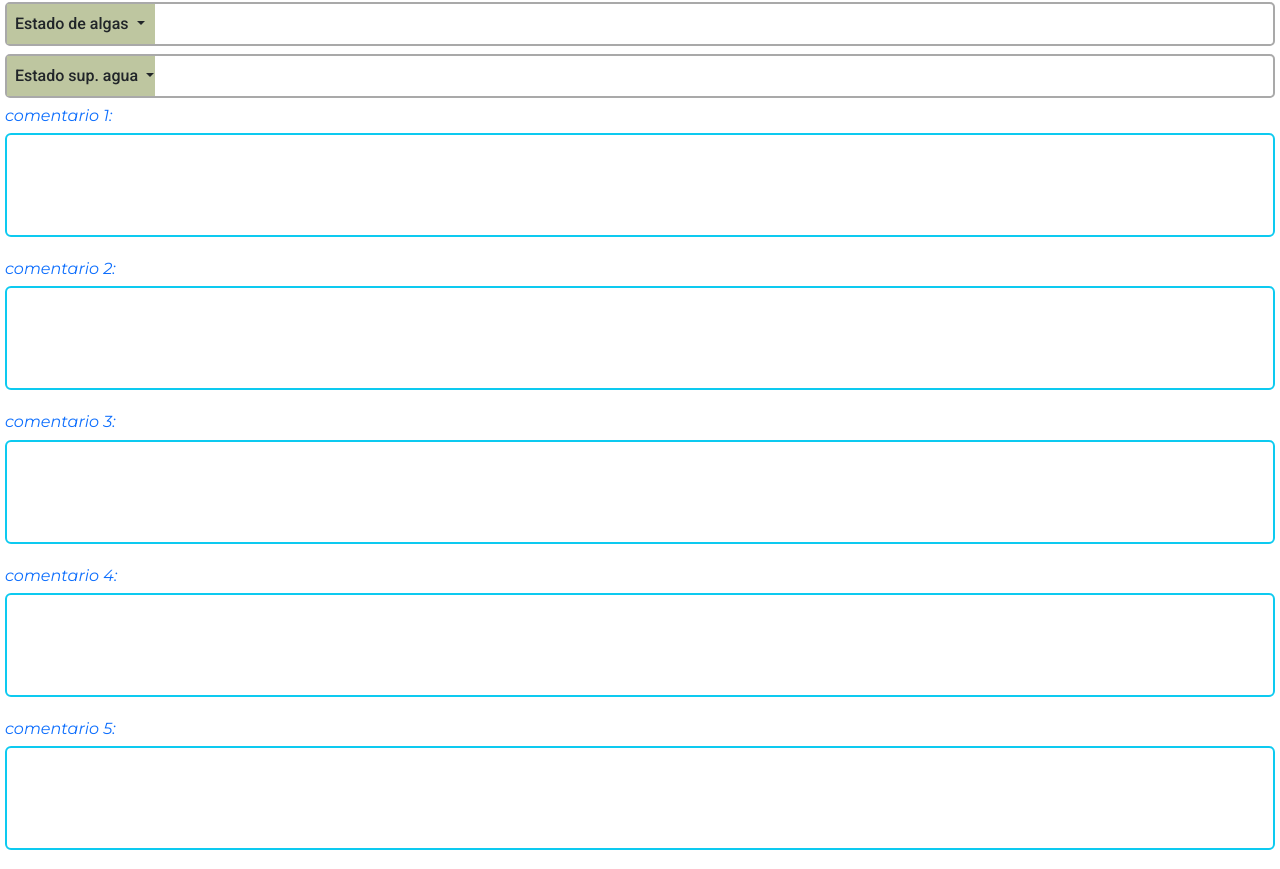
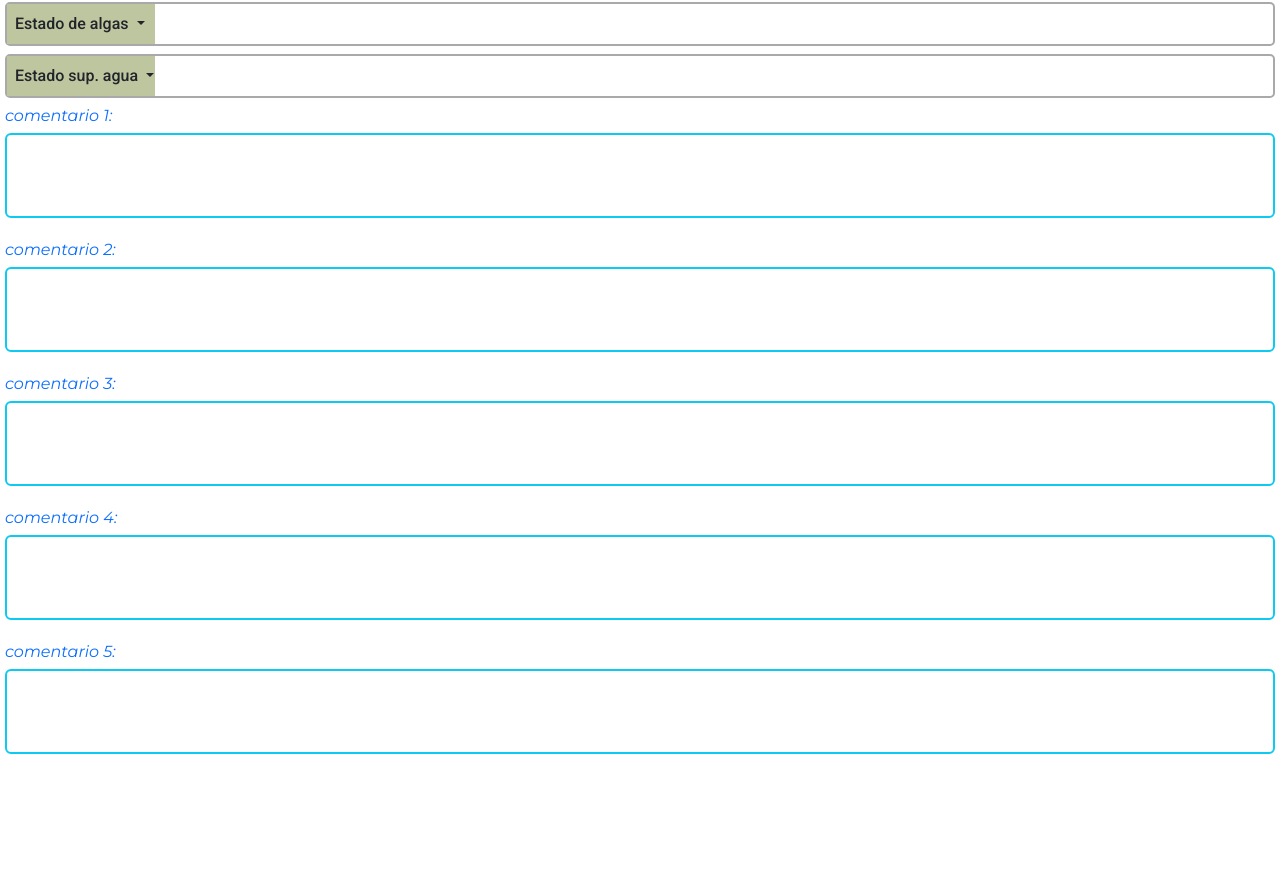
Before and after one commit to LorenPorti/FECHAS-ACUARIO-WEB, a plain HTML site: page index.html in a window 1280 px wide. Shown: the part 469-1338 px from the top of the page. After the commit the page ends 1242 px from the top, so only its background shows below. Drawn offline with nearby package versions, Linux system fonts and the light colour scheme; a web font is replaced by a local one.

Commit message:
Add files via upload

```diff
--- a/index.html
+++ b/index.html
@@ -306,15 +306,15 @@
 
         <!-- Comentarios***************** -->
         <h6 class="montserrat-regular-italic mt-2 text-primary">comentario 1:</h6>
-        <textarea type="text" class="container-fluid georgia-bold-italic h5 scroll-coment border border-2 border-info rounded" rows="4" id="comentario_1"></textarea>
+        <textarea type="text" class="container-fluid georgia-bold-italic h6 scroll-coment border border-2 border-info rounded" rows="4" id="comentario_1"></textarea>
         <h6 class="montserrat-regular-italic mt-2 text-primary">comentario 2:</h6>
-        <textarea type="text" class="container-fluid georgia-bold-italic h5 scroll-coment border border-2 border-info rounded" rows="4" id="comentario_2"></textarea>
+        <textarea type="text" class="container-fluid georgia-bold-italic h6 scroll-coment border border-2 border-info rounded" rows="4" id="comentario_2"></textarea>
         <h6 class="montserrat-regular-italic mt-2 text-primary">comentario 3:</h6>
-        <textarea type="text" class="container-fluid georgia-bold-italic h5 scroll-coment border border-2 border-info rounded" rows="4" id="comentario_3"></textarea>
+        <textarea type="text" class="container-fluid georgia-bold-italic h6 scroll-coment border border-2 border-info rounded" rows="4" id="comentario_3"></textarea>
         <h6 class="montserrat-regular-italic mt-2 text-primary">comentario 4:</h6>
-        <textarea type="text" class="container-fluid georgia-bold-italic h5 scroll-coment border border-2 border-info rounded" rows="4" id="comentario_4"></textarea>
+        <textarea type="text" class="container-fluid georgia-bold-italic h6 scroll-coment border border-2 border-info rounded" rows="4" id="comentario_4"></textarea>
         <h6 class="montserrat-regular-italic mt-2 text-primary">comentario 5:</h6>
-        <textarea type="text" class="container-fluid georgia-bold-italic h5 scroll-coment border border-2 border-info rounded" rows="4" id="comentario_5"></textarea>
+        <textarea type="text" class="container-fluid georgia-bold-italic h6 scroll-coment border border-2 border-info rounded" rows="4" id="comentario_5"></textarea>
     </div>
 
     <!-- Botones para enviar el correo -->
```
